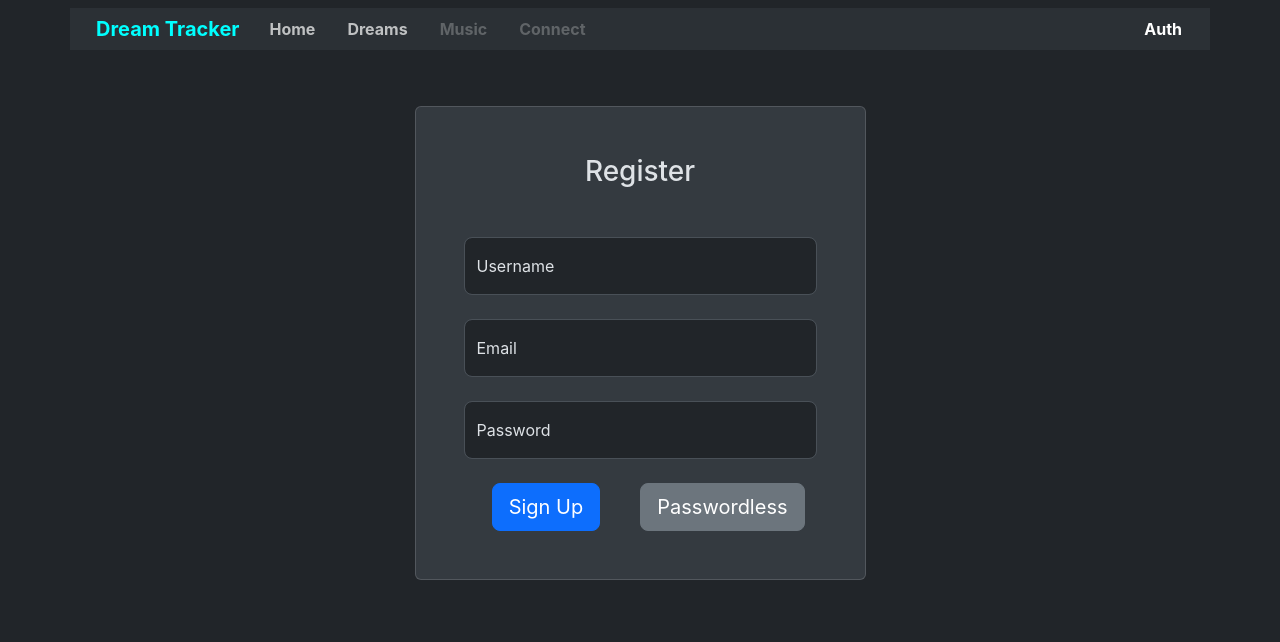
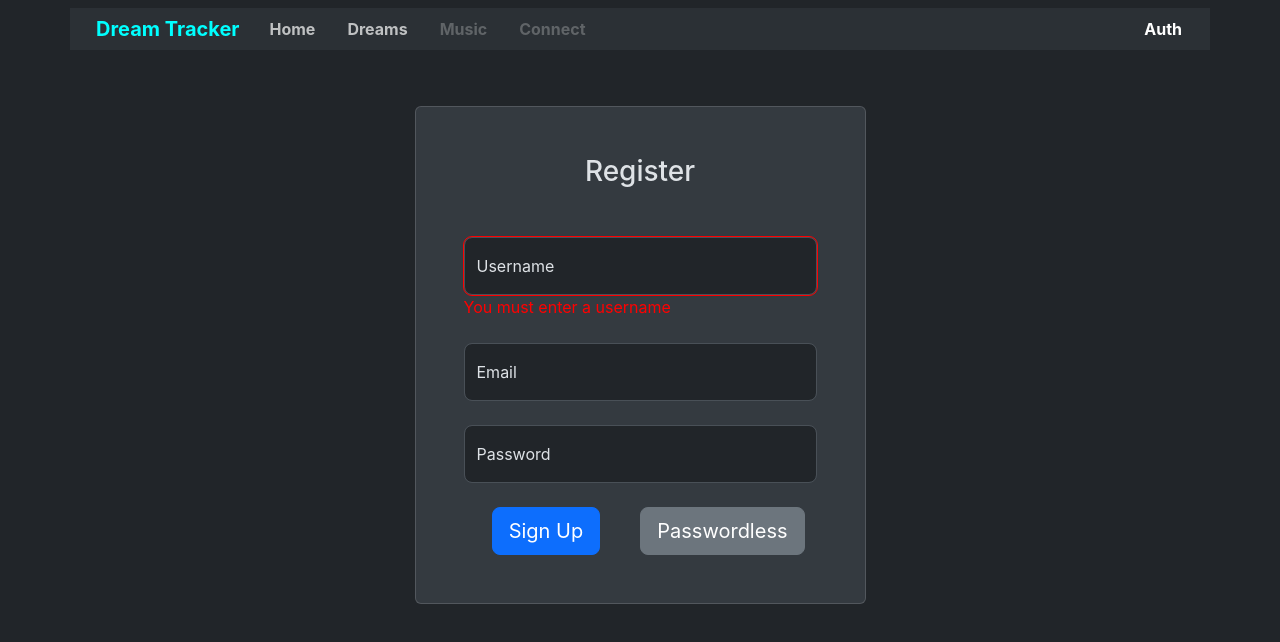
Before and after one commit to Oasis-NEU/f23-group02, a React (Create React App) app: page /auth/register in a window 1280 px wide. Both pictures are taken after a click on the button "Sign Up". Shown: the top 642 px of the page. Built offline with nearby package versions, Linux system fonts and the light colour scheme; no server answers.

Commit message:
some more progress with authentication

```diff
--- a/package.json
+++ b/package.json
@@ -12,7 +12,9 @@
     "@types/node": "^16.7.13",
     "@types/react": "^18.0.0",
     "@types/react-dom": "^18.0.0",
+    "base64url": "^3.0.1",
     "bootstrap": "^5.3.2",
+    "nanoid": "^5.0.2",
     "prettier": "^3.0.3",
     "react": "^18.2.0",
     "react-bootstrap": "^2.9.1",
--- a/src/pages/Auth/Auth.tsx
+++ b/src/pages/Auth/Auth.tsx
@@ -5,14 +5,6 @@ import Header from '../../components/Header';
 import AuthCard from '../../components/AuthCard';
 
 const Auth = () => {
-	function webauthn() {
-		navigator.credentials.get({
-			publicKey: {
-				challenge: {} as any,
-			},
-		});
-	}
-
 	return (
 		<>
 			<Header />
--- /dev/null
+++ b/src/pages/Auth/Register.css
@@ -0,0 +1,9 @@
+.register-error {
+	color: red;
+	text-align: left;
+	margin-bottom: 0px;
+}
+
+.auth-form-error input {
+	outline: var(--bs-border-width) solid red;
+}
--- a/src/pages/Auth/Register.tsx
+++ b/src/pages/Auth/Register.tsx
@@ -1,24 +1,76 @@
+import { nanoid } from 'nanoid';
+import { useState } from 'react';
 import { Button, Col, Container, FloatingLabel, Form, Row } from 'react-bootstrap';
 import AuthCard from '../../components/AuthCard';
 import Header from '../../components/Header';
 
+import { setupWebAuthn } from '../../utils/authentication';
+import './Register.css';
+
+// todo: make this less janky, and remove the error state once fixed
+
 const Register = () => {
-	async function setupWebAuthn(userInfo: { email: string; username: string }) {
-		const creds = navigator.credentials.create({
-			publicKey: {
-				challenge: {} as any,
-				rp: {
-					name: 'Dream Tracker',
-				},
-				user: {
-					id: {} as any,
-					name: userInfo.email,
-					displayName: userInfo.username,
-				},
-				pubKeyCredParams: [{ alg: 9, type: 'public-key' }],
-			},
-		});
+	enum Forms {
+		Username = 1 << 1,
+		Email = 1 << 2,
+		Password = 1 << 3,
 	}
+
+	type FormValues = {
+		username: string;
+		email: string;
+		password: string;
+	};
+
+	function getAndValidate(forms: Forms): Partial<FormValues> | false {
+		const ret: Partial<FormValues> = {};
+
+		if (forms & Forms.Username) {
+			let username = document.getElementById('register-username') as HTMLInputElement;
+			if (username?.value === '') {
+				setMissingUsername(true);
+				return false;
+			} else ret.username = username.value;
+		}
+		if (forms & Forms.Email) {
+			let email = document.getElementById('register-email') as HTMLInputElement;
+			if (email?.value === '') {
+				setMissingEmail(true);
+				return false;
+			} else ret.email = email.value;
+		}
+		if (forms & Forms.Password) {
+			let password = document.getElementById('register-password') as HTMLInputElement;
+			if (password?.value === '') {
+				setMissingPassword(true);
+				return false;
+			} else ret.password = password.value;
+		}
+
+		return ret;
+	}
+
+	function passwordlessClick() {
+		const valid = getAndValidate(Forms.Username | Forms.Email);
+		if (!valid) return;
+		const { username, email } = valid as Omit<FormValues, 'password'>;
+
+		const res = setupWebAuthn({ uuid: nanoid(), email, username });
+		if (res == null) {
+			setAuthnVisible(true);
+		}
+	}
+
+	function signUpClick() {
+		const valid = getAndValidate(Forms.Username | Forms.Email | Forms.Password);
+		if (!valid) return;
+		const { username, email, password } = valid as FormValues;
+	}
+
+	const [missingUsername, setMissingUsername] = useState(false);
+	const [missingEmail, setMissingEmail] = useState(false);
+	const [missingPassword, setMissingPassword] = useState(false);
+	const [authnVisible, setAuthnVisible] = useState(false);
 
 	return (
 		<>
@@ -27,27 +79,46 @@ const Register = () => {
 			<AuthCard>
 				<h3 className="mb-5">Register</h3>
 
-				<FloatingLabel className="mb-4" label="Username">
+				<FloatingLabel className={`mb-4 ${missingUsername ? ' auth-form-error' : ''}`} label="Username">
 					<Form.Control size="lg" type="username" id="register-username" placeholder="" />
+					{missingUsername && <p className="register-error">You must enter a username</p>}
 				</FloatingLabel>
-				<FloatingLabel className="mb-4" label="Email">
+
+				<FloatingLabel className={`mb-4${missingEmail ? ' auth-form-error' : ''}`} label="Email">
 					<Form.Control size="lg" type="email" id="register-email" placeholder="" />
+					{missingEmail && <p className="register-error">You must enter an email</p>}
 				</FloatingLabel>
-				<FloatingLabel className="mb-4" label="Password">
+				<FloatingLabel className={`mb-4${missingPassword ? ' auth-form-error' : ''}`} label="Password">
 					<Form.Control size="lg" type="password" id="register-password" placeholder="" />
+					{missingPassword && <p className="register-error">You must enter a password</p>}
 				</FloatingLabel>
 
 				<Container className="d-grid gap-2">
 					<Row>
 						<Col>
-							<Button className="btn-block" variant="primary" size="lg" id="register-button" type="submit">
+							<Button
+								className="btn-block"
+								variant="primary"
+								size="lg"
+								id="register-button"
+								type="submit"
+								onClick={signUpClick}
+							>
 								Sign Up
 							</Button>
 						</Col>
 						<Col>
-							<Button className="btn-block" variant="secondary" size="lg" id="webauthn-button" type="submit">
+							<Button
+								className="btn-block"
+								variant="secondary"
+								size="lg"
+								id="webauthn-button"
+								type="submit"
+								onClick={passwordlessClick}
+							>
 								Passwordless
 							</Button>
+							{authnVisible && <p className="register-error">An error occurred while authenticating</p>}
 						</Col>
 					</Row>
 				</Container>
--- /dev/null
+++ b/src/utils/authentication.ts
@@ -0,0 +1,79 @@
+// #region Common
+
+import { supabase } from '../supabase';
+
+function generateChallenge() {
+	const challenge = new Uint8Array(32);
+	window.crypto.getRandomValues(challenge);
+
+	return challenge;
+}
+
+// #endregion
+
+// #region Registration
+
+export async function setupWebAuthn(userInfo: { uuid: string; email: string; username: string }) {
+	try {
+		const creds = await navigator.credentials.create({
+			publicKey: {
+				challenge: generateChallenge(),
+				rp: {
+					name: 'Dream Tracker',
+				},
+				user: {
+					id: Uint8Array.from(userInfo.uuid, (c) => c.charCodeAt(0)),
+					name: userInfo.email,
+					displayName: userInfo.username,
+				},
+				pubKeyCredParams: [
+					{ type: 'public-key', alg: -8 },
+					{ type: 'public-key', alg: -7 },
+					{ type: 'public-key', alg: -257 },
+				],
+				// add excludeCredentials to prevent the same user from registering twice
+			},
+		});
+
+		console.log(creds);
+
+		return creds;
+	} catch (error) {
+		console.error(error);
+
+		return null;
+	}
+}
+
+// this should be in the backend
+export async function storeWebAuthn() {
+	// ...
+}
+
+export async function registerPassword(userInfo: { uuid: string; email: string; username: string; password: string }) {
+	// ...
+}
+
+export async function storeRegistrationPassword() {
+	// ...
+}
+
+// #endregion
+
+// #region Login
+
+// this should be in the backend
+export async function getAllowedCredentials(email: string) {
+	supabase.from('users').select('webauthn_algorithms').eq('email', email);
+}
+
+export async function authenticateWebAuthn(allowCredentials: PublicKeyCredentialDescriptor[]) {
+	const creds = await navigator.credentials.get({
+		publicKey: {
+			challenge: generateChallenge(),
+			allowCredentials,
+		},
+	});
+}
+
+// #endregion
```
Also changed, not shown: 1 other file (tests, documents, lock files or other folders).
